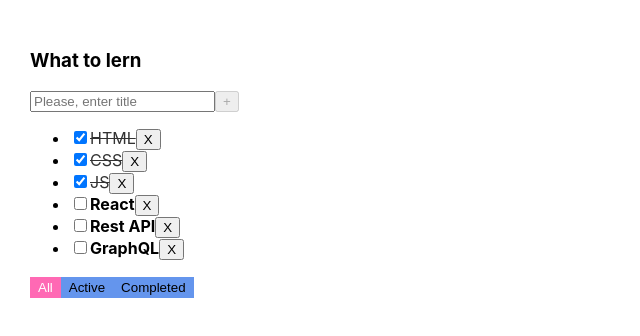
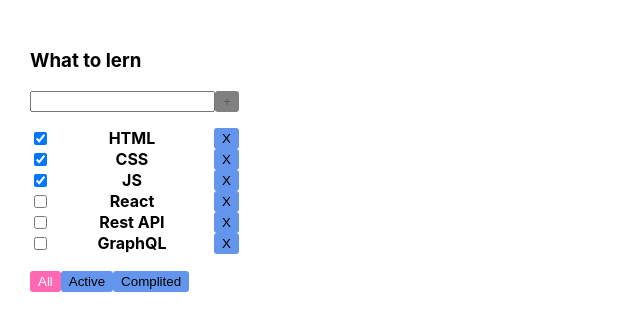
Before and after one commit to IlyaHancharuk/ToDoList, a React (Create React App) app: page / in a window 1280 px wide. Shown: the top 336 px of the page, without its empty margins (0-640 px from the left). Built offline with nearby package versions, Linux system fonts and the light colour scheme.

Commit message:
feat: change project

```diff
--- a/src/components/App.css
+++ b/src/components/App.css
@@ -8,22 +8,63 @@
   margin-right: 50px;
 }
 
+.Todolist button {
+  background-color: cornflowerblue;
+  border: 2px solid cornflowerblue;
+  cursor: pointer;
+  border-radius: 3px;
+  -webkit-border-radius: 3px;
+  -moz-border-radius: 3px;
+  -ms-border-radius: 3px;
+  -o-border-radius: 3px;
+}
+
+.Todolist button:hover {
+  cursor: pointer;
+  border: 2px solid hotpink;
+}
+
+.Todolist button:active {
+  background-color: rgb(85, 116, 172);
+}
+
+.Todolist button:disabled {
+  background-color: grey;
+  color: rgba(0, 0, 0, 0.295);
+  border: 2px solid grey;
+  cursor: auto;
+}
+
+.tasklist {
+  padding: 0;
+}
+
 .task {
+  list-style: none;
+  display: flex;
+  gap: 10px;
+  justify-content: space-between;
+}
+
+.task span {
   font-weight: bold;
 }
 
-.task-done {
+.task-done span {
   opacity: 0.8;
   text-decoration: line-through;
 }
 
-.active-filter-btn {
+.Todolist .active-filter-btn {
   background-color: hotpink;
   border: 2px solid hotpink;
   color: white;
 }
 
-.filter-btn {
-  background-color: cornflowerblue;
-  border: 2px solid cornflowerblue;
+.Todolist .active-filter-btn:active {
+  background-color: hotpink;
 }
+
+.error-message {
+  color: crimson;
+}
--- a/src/components/App.tsx
+++ b/src/components/App.tsx
@@ -16,46 +16,34 @@ const App = () => {
         { id: v1(), title: 'GraphQL', isDone: false, },
     ]);
 
-    const removeTask = (id: string) => {
-       const filtredTasks =  tasks.filter(task => task.id !== id);
-       setTasks(filtredTasks);
-    }
+    const [filter, setFilter] = useState<FilterType>('all');
 
-    const addTask = (title: string) => {
-        const newTask: TasksType = { id: v1(), title: title, isDone: false,};
-        setTasks([newTask, ...tasks]);
-    }
-
-    const changeTaskStatus = (id: string, status: boolean) => {
-       const changedTasks = tasks.map(t => t.id === id ? {...t, isDone: status} : t);
-       setTasks(changedTasks);
-    }
-
-    let [filter, setFilter] = useState<FilterType>('all');
-
-    let filtredTasks: TasksType[] = tasks;
-
-    if(filter === 'active') {
-        filtredTasks = filtredTasks.filter(task => task.isDone === false);
-    }
-
-    if(filter === 'completed') {
-        filtredTasks = filtredTasks.filter(task => task.isDone === true);
+    const getFiltredTasks = (tasks: TasksType[]) => {
+        if (filter === 'active') return tasks.filter(t => t.isDone === false);
+        if (filter === 'completed') return tasks.filter(t => t.isDone === true);
+        return tasks;
     }
 
     const changeFilter = (filter: FilterType) => setFilter(filter);
+    const removeTask = (id: string) => setTasks(tasks.filter(t => t.id !== id));
+    const changeTaskStatus = (id: string, status: boolean) => {
+        setTasks(tasks.map(t => t.id === id ? {...t, isDone: status} : t));
+    }
+    const addTask = (title: string) => {
+        setTasks([...tasks, {id: v1(), title: title, isDone: false}]);
+    }
 
     //UI:
     return (
         <div className="App">
             <Todolist
-            title="What to lern"
-            tasks={filtredTasks}
-            activFilter={filter}
-            removeTask={removeTask}
-            changeFilter={changeFilter}
-            addTask={addTask}
-            changeTaskStatus={changeTaskStatus} />
+                title='What to lern'
+                tasks={getFiltredTasks(tasks)}
+                changeFilter={changeFilter}
+                removeTask={removeTask}
+                changeTaskStatus={changeTaskStatus}
+                addTask={addTask}
+                filter={filter} />
         </div>
     );
 }
--- a/src/components/Taskslist.tsx
+++ b/src/components/Taskslist.tsx
@@ -1,34 +1,35 @@
-import React, { FC } from "react";
-import { TasksListType } from "../types";
+import React, { ChangeEvent, FC } from "react";
+import { TasksType } from "../types";
 
-const Taskslist: FC<TasksListType> = (props) => {
+type TaskListPropsType = {
+    tasks: TasksType[];
+    removeTask: (id: string) => void;
+    changeTaskStatus: (id: string, isDone: boolean) => void;
+}
 
-    const tasksItems: JSX.Element | JSX.Element[] =
+const Taskslist: FC<TaskListPropsType> = (props) => {
+    const taskItems: JSX.Element[] | JSX.Element =
         props.tasks.length
-        ? props.tasks.map((task) => {
+            ? props.tasks.map(t => {
 
-            const taskClassName = task.isDone ? 'task-done' : 'task';
-            const removeTask = () => props.removeTask(task.id);
-            const changeTaskStatus = (e: React.ChangeEvent<HTMLInputElement>) => {
-                props.changeTaskStatus(task.id, e.currentTarget.checked);
-            };
+            const removeTask = () => props.removeTask(t.id);
+            const changeTaskStatus = (e: ChangeEvent<HTMLInputElement>) => props.changeTaskStatus(t.id, e.currentTarget.checked);
 
             return (
-                <li key={task.id}>
+                <li className="task" key={t.id}>
                     <input
                         type="checkbox"
-                        defaultChecked={task.isDone}
+                        defaultChecked={t.isDone}
                         onChange={changeTaskStatus} />
-                    <span className={taskClassName}>{task.title}</span>
+                    <span>{t.title}</span>
                     <button onClick={removeTask}> X </button>
                 </li>
             )
         })
-        : <span>Your tasklist is empty</span>;
-
-    return (
-        <ul>
-            {tasksItems}
+        : <span className="error-message">You tasklist is empty!</span>
+        return (
+        <ul className="tasklist">
+           {taskItems}
         </ul>
     )
 }
--- a/src/components/Todolist.tsx
+++ b/src/components/Todolist.tsx
@@ -1,69 +1,56 @@
-import React, { ChangeEvent, KeyboardEvent, useState } from "react";
-import { PropsToTodoType } from "../types";
+import React, { ChangeEvent, useState } from "react";
 import Taskslist from "./Taskslist";
+import { FilterType, TasksType } from "../types";
+
+type PropsToTodoType = {
+    title: string;
+    tasks: TasksType[];
+    changeFilter: (filter: FilterType) => void;
+    removeTask: (id: string) => void;
+    changeTaskStatus: (id: string, isDone: boolean) => void;
+    addTask: (title: string) => void;
+    filter: FilterType;
+}
+
+const TaskTitleMaxLength = 15;
 
 const Todolist: React.FC<PropsToTodoType> = (props) => {
-
-    /* const addTaskInput: RefObject<HTMLInputElement> = useRef(null);
-
-    function addTask() {
-        if(addTaskInput.current) {
-            props.addTask(addTaskInput.current.value);
-            addTaskInput.current.value = '';
-        }
-    } */
-
-    const [title, setTitle] = useState('');
+    const [taskTitle, setTaskTitle] = useState('');
     const [error, setError] = useState(false);
 
-    function addTask() {
-        const trimTitle = title.trim();
-        trimTitle ? props.addTask(title) : setError(true);
-        setTitle('');
-    }
+    const setAllFilter = () => props.filter !== 'all' && props.changeFilter('all');
+    const setActiveFilter = () => props.filter !== 'active' && props.changeFilter('active');
+    const setComplitedFilter = () => props.filter !== 'completed' && props.changeFilter('completed');
 
-    function onChangeHandler(e: ChangeEvent<HTMLInputElement>) {
-        setTitle(e.currentTarget.value.trimStart());
-        error && setError(false);
-    }
-
-    function onKeyDownHandler(e: KeyboardEvent) {
-        (e.key === 'Enter') && addTask();
-    }
-
-    const setAllFilterValue = () => props.changeFilter('all');
-    const setActiveFilterValue = () => props.changeFilter('active');
-    const setCompletedFilterValue = () => props.changeFilter('completed');
-
+    const addTask = () => {
+        props.addTask(taskTitle);
+        setTaskTitle('');
+    };
+    const changeTaskTitle = (e: ChangeEvent<HTMLInputElement>) => {
+        const text = e.target.value.trimStart();
+        text.length > TaskTitleMaxLength ? setError(true) : setError(false);
+        setTaskTitle(text);
+    };
 
     return (
         <div className="Todolist">
             <h3>{props.title}</h3>
-            <div>
-                {/* <input ref={addTaskInput}/>
-                <button onClick={addTask}>+</button> */}
+            <div className="add-task-block">
                 <input
-                    value={title}
-                    placeholder="Please, enter title"
-                    onChange={onChangeHandler}
-                    onKeyDown={onKeyDownHandler} />
-                <button disabled={title.length === 0} onClick={addTask}> + </button>
-                { title.length > 20 && <div style={{color: 'hotpink'}}>Task title is to long!</div> }
+                    type="text"
+                    value={taskTitle}
+                    onChange={changeTaskTitle} />
+                <button onClick={addTask} disabled={taskTitle === '' || error}> + </button>
             </div>
+            {taskTitle.length > TaskTitleMaxLength && <div className="error-message">Task title is to long!</div>}
             <Taskslist
                 tasks={props.tasks}
                 removeTask={props.removeTask}
                 changeTaskStatus={props.changeTaskStatus} />
-            <div>
-                <button
-                    className={props.activFilter === 'all' ? 'active-filter-btn' : 'filter-btn'}
-                    onClick={setAllFilterValue}>All</button>
-                <button
-                    className={props.activFilter === 'active' ? 'active-filter-btn' : 'filter-btn'}
-                    onClick={setActiveFilterValue}>Active</button>
-                <button
-                    className={props.activFilter === 'completed' ? 'active-filter-btn' : 'filter-btn'}
-                    onClick={setCompletedFilterValue}>Completed</button>
+            <div className="filter-buttons">
+                <button className={props.filter === 'all' ? 'active-filter-btn' : ''} onClick={setAllFilter}>All</button>
+                <button className={props.filter === 'active' ? 'active-filter-btn' : ''} onClick={setActiveFilter}>Active</button>
+                <button className={props.filter === 'completed' ? 'active-filter-btn' : ''} onClick={setComplitedFilter}>Complited</button>
             </div>
         </div>
     )
```
Also changed, not shown: src/types.ts (+2 -14 lines).
